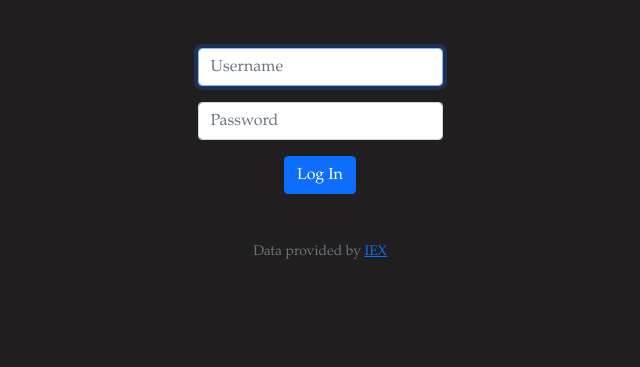
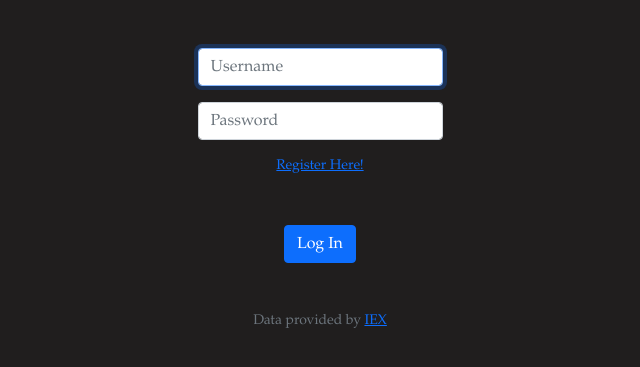
Before and after one commit to amaanjaved1/stockme.io, a Flask app: page /login in a window 1280 px wide. Shown: the part 81-448 px from the top of the page, without its empty margins (320-960 px from the left). Run offline with Flask 2, Linux system fonts and the light colour scheme; some libraries are stand-ins or nearby versions.

Commit message:
Update login.html

```diff
--- a/templates/login.html
+++ b/templates/login.html
@@ -12,6 +12,9 @@
         <div class="mb-3">
             <input class="form-control mx-auto w-auto" id="password" name="password" placeholder="Password" type="password">
         </div>
+        <div class="mb-5 small text-center text-muted">
+            <a href="/register">Register Here!</a>
+        </div>
         <button class="btn btn-primary" type="submit">Log In</button>
     </form>
 {% endblock %}
```
